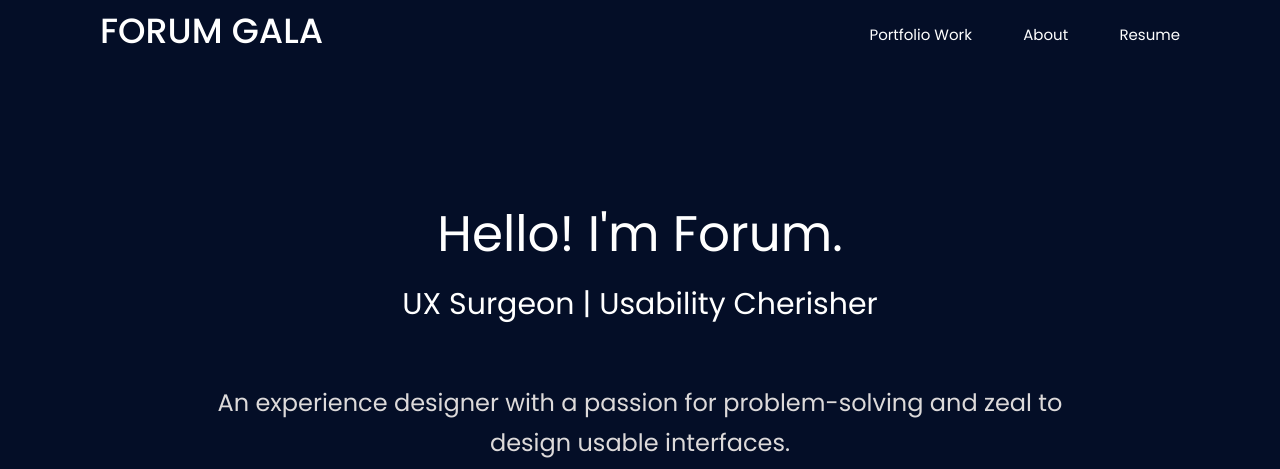
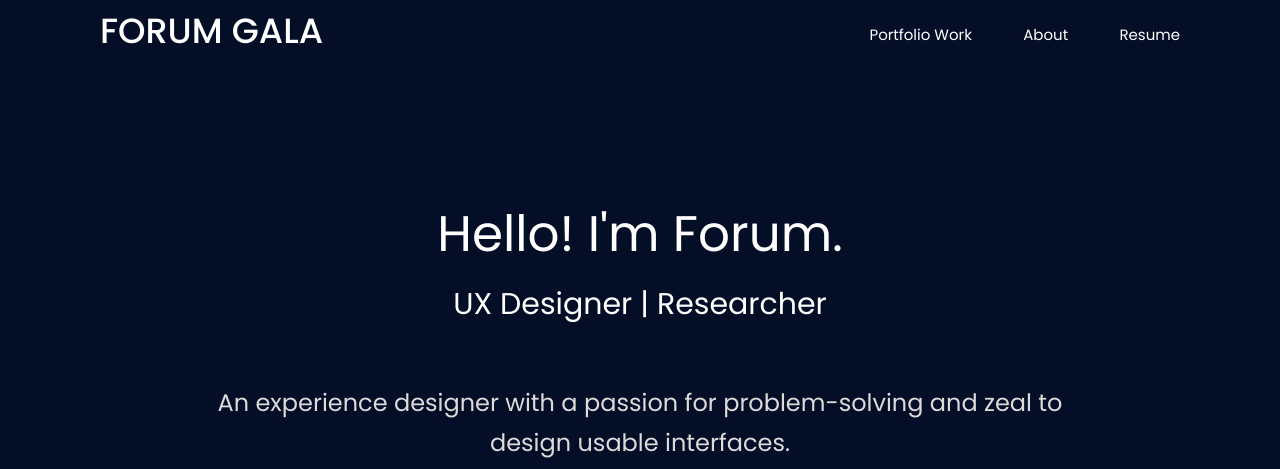
Before and after one commit to galaforum/designPortfolio, a plain HTML site: page index.html in a window 1280 px wide. Shown: the top 469 px of the page. Drawn offline with Linux system fonts and the light colour scheme.

Commit message:
Update index.html

```diff
--- a/index.html
+++ b/index.html
@@ -90,7 +90,7 @@
                             <!-- <span>Portfolio</span> -->
                             <h3>Hello!
                             I'm Forum.</h3>
-                            <h5> UX Surgeon | Usability Cherisher</h5>
+                            <h5> UX Designer | Researcher</h5>
                             <span>An experience designer with a passion for problem-solving and zeal to <br>design usable interfaces.</span>
                             <a href="https://www.linkedin.com/in/forumgala/" target="_blank">
                               <div class="linkedInDiv">
```
